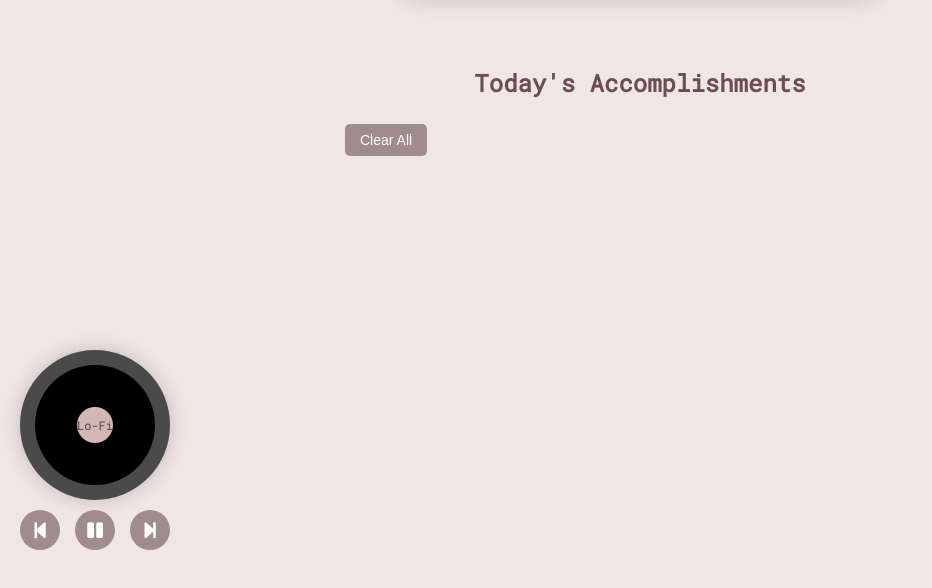
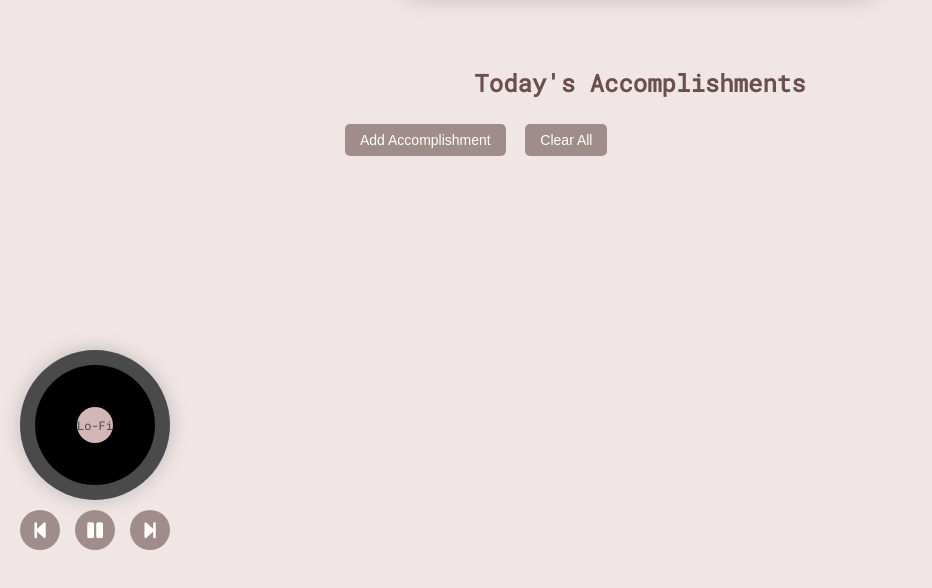
Before and after one commit to yeugeneu/Lofi-Work-Log, a website: page public/index.html in a window 1280 px wide. Shown: the part 240-828 px from the top of the page, without its empty margins (0-932 px from the left). Drawn offline with Linux system fonts and the light colour scheme; no server answers.

Commit message:
Implemented [Feature Request] Manually add accomplishments without ending the timer #5

```diff
--- a/public/index.html
+++ b/public/index.html
@@ -31,6 +31,7 @@
     <div id="accomplishments">
       <h2>Today's Accomplishments</h2>
       <ul id="accomplishmentsList"></ul>
+      <button class="timer-control" onclick="showManualAccomplishment()">Add Accomplishment</button>
       <button class="timer-control" onclick="clearAccomplishments()">Clear All</button>
     </div>
 
--- a/public/script.js
+++ b/public/script.js
@@ -112,7 +112,13 @@ function updateAccomplishmentsList() {
     });
 }
 
+function showManualAccomplishment() {
+    showReminder();
+}
+
+
 function clearAccomplishments() {
+    if (confirm("Are you sure you want to clear all accomplishments? This action cannot be undone.")) {
         accomp = [];
         updateAccomplishmentsList();
         fetch('/clear-accomplishments', {
@@ -128,6 +134,7 @@ function clearAccomplishments() {
         .catch((error) => {
             console.error('Error:', error);
         });
+    }
 }
 
 function updateTimer() {
```
Lines whose indentation alone changed are shown as unchanged.
